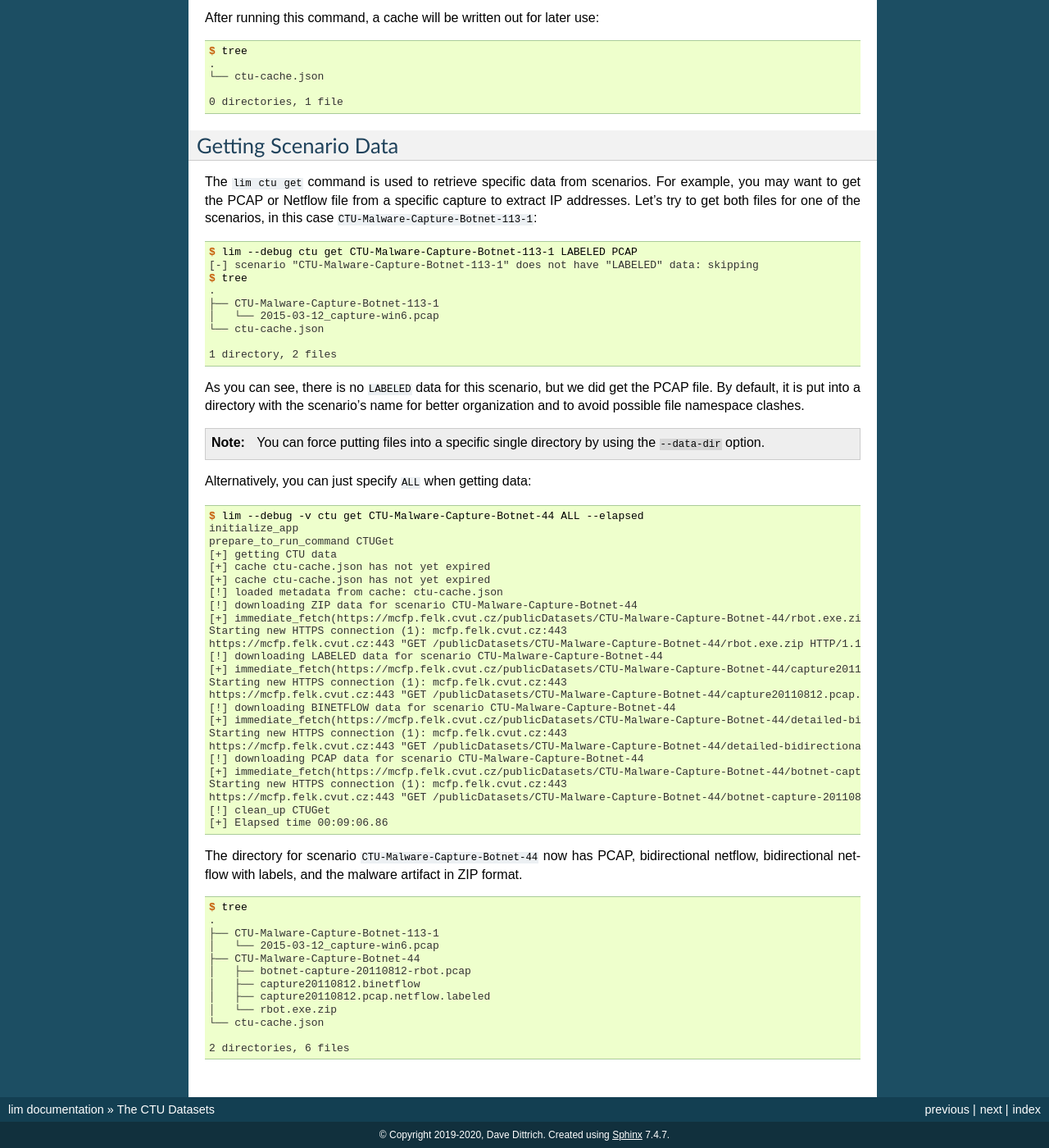
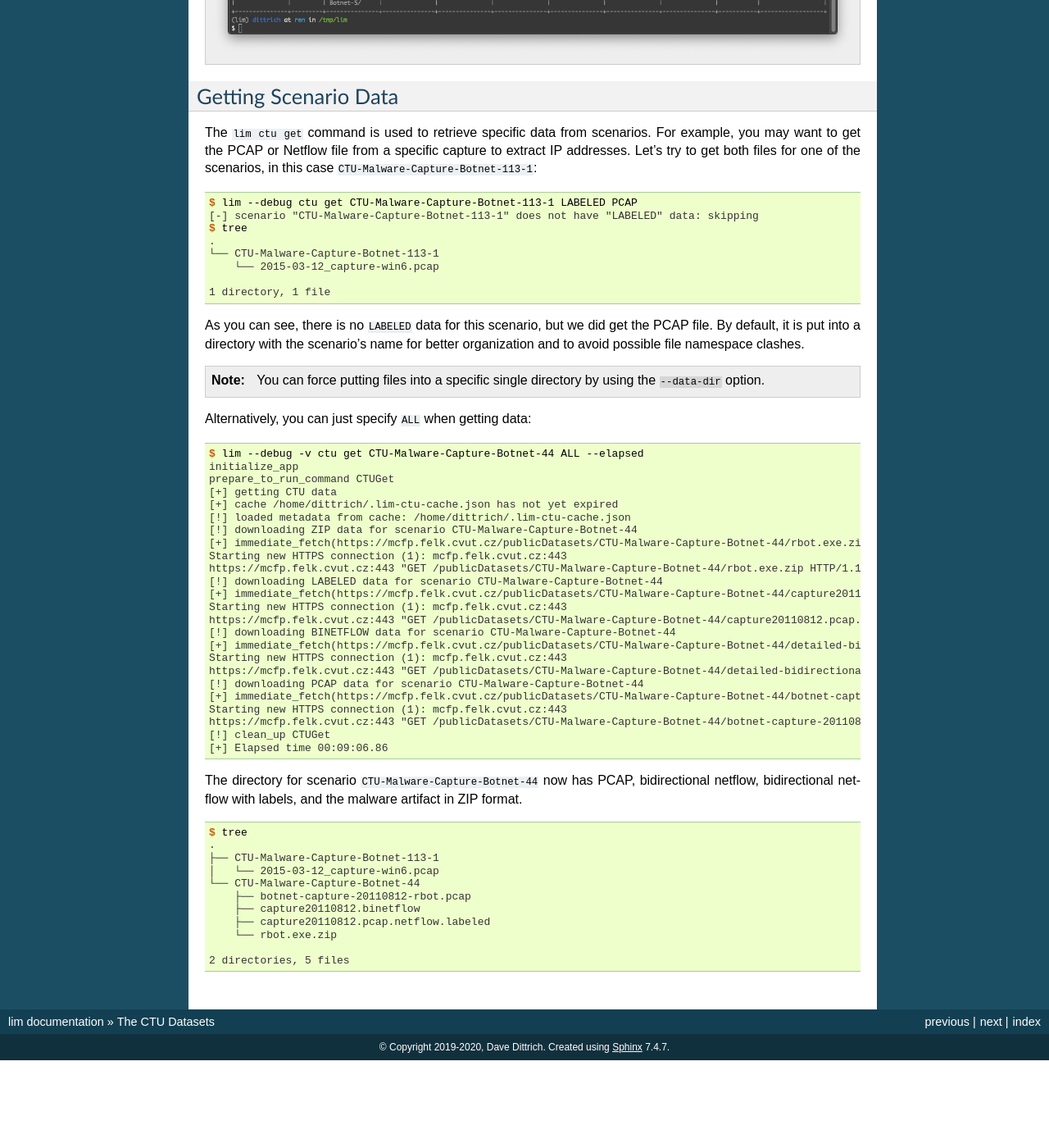
Before and after one commit to davedittrich/lim-cli, a Sphinx documentation site: the page built from docs/ctu.rst, in a window 1280 px wide and 1400 px high, scrolled down 1934 px. Shown: the whole window at 82% size. Built offline with Sphinx 7.4.7, drawn with Linux system fonts in a browser that asks for light colours; the version number could not be read and is left out; after the commit the page ends 3227 px from its top, so only the background shows below that; some of the changed text lies outside the part shown.

Commit message:
Move default path to CTU cache file to home dir

```diff
--- a/docs/ctu.rst
+++ b/docs/ctu.rst
@@ -60,6 +60,11 @@
 will scrape their web pages to extract metadata and cache it for a period of time
 to minimize impact on their web site.
 
+By default, the cache will be stored in your ``HOME`` directory in a file named
+``.lim-ctu-cache.json`` to be shared across shells. If you need to maintain separate
+caches, override this path by setting the environment variable ``LIM_CTU_CACHE``
+with the path, or use the ``--cache-file`` option.
+
 .. code-block:: console
 
     $ lim ctu list -c SCENARIO -c GROUP -c PROBABLE_NAME --limit 10 --elapsed
@@ -100,18 +105,6 @@
 
 ..
 
-After running this command, a cache will be written out for later
-use:
-
-.. code-block:: console
-
-    $ tree
-    .
-    └── ctu-cache.json
-
-    0 directories, 1 file
-
-..
 
 Getting Scenario Data
 ---------------------
@@ -127,11 +120,10 @@
     [-] scenario "CTU-Malware-Capture-Botnet-113-1" does not have "LABELED" data: skipping
     $ tree
     .
-    ├── CTU-Malware-Capture-Botnet-113-1
-    │   └── 2015-03-12_capture-win6.pcap
-    └── ctu-cache.json
+    └── CTU-Malware-Capture-Botnet-113-1
+        └── 2015-03-12_capture-win6.pcap
 
-    1 directory, 2 files
+    1 directory, 1 file
 
 ..
 
@@ -154,9 +146,8 @@
     initialize_app
     prepare_to_run_command CTUGet
     [+] getting CTU data
-    [+] cache ctu-cache.json has not yet expired
-    [+] cache ctu-cache.json has not yet expired
-    [!] loaded metadata from cache: ctu-cache.json
+    [+] cache /home/dittrich/.lim-ctu-cache.json has not yet expired
+    [!] loaded metadata from cache: /home/dittrich/.lim-ctu-cache.json
     [!] downloading ZIP data for scenario CTU-Malware-Capture-Botnet-44
     [+] immediate_fetch(https://mcfp.felk.cvut.cz/publicDatasets/CTU-Malware-Capture-Botnet-44/rbot.exe.zip)
     Starting new HTTPS connection (1): mcfp.felk.cvut.cz:443
@@ -188,14 +179,13 @@
     .
     ├── CTU-Malware-Capture-Botnet-113-1
     │   └── 2015-03-12_capture-win6.pcap
-    ├── CTU-Malware-Capture-Botnet-44
-    │   ├── botnet-capture-20110812-rbot.pcap
-    │   ├── capture20110812.binetflow
-    │   ├── capture20110812.pcap.netflow.labeled
-    │   └── rbot.exe.zip
-    └── ctu-cache.json
+    └── CTU-Malware-Capture-Botnet-44
+        ├── botnet-capture-20110812-rbot.pcap
+        ├── capture20110812.binetflow
+        ├── capture20110812.pcap.netflow.labeled
+        └── rbot.exe.zip
 
-    2 directories, 6 files
+    2 directories, 5 files
 
 ..
 
```
Also changed, not shown: 5 other files.
